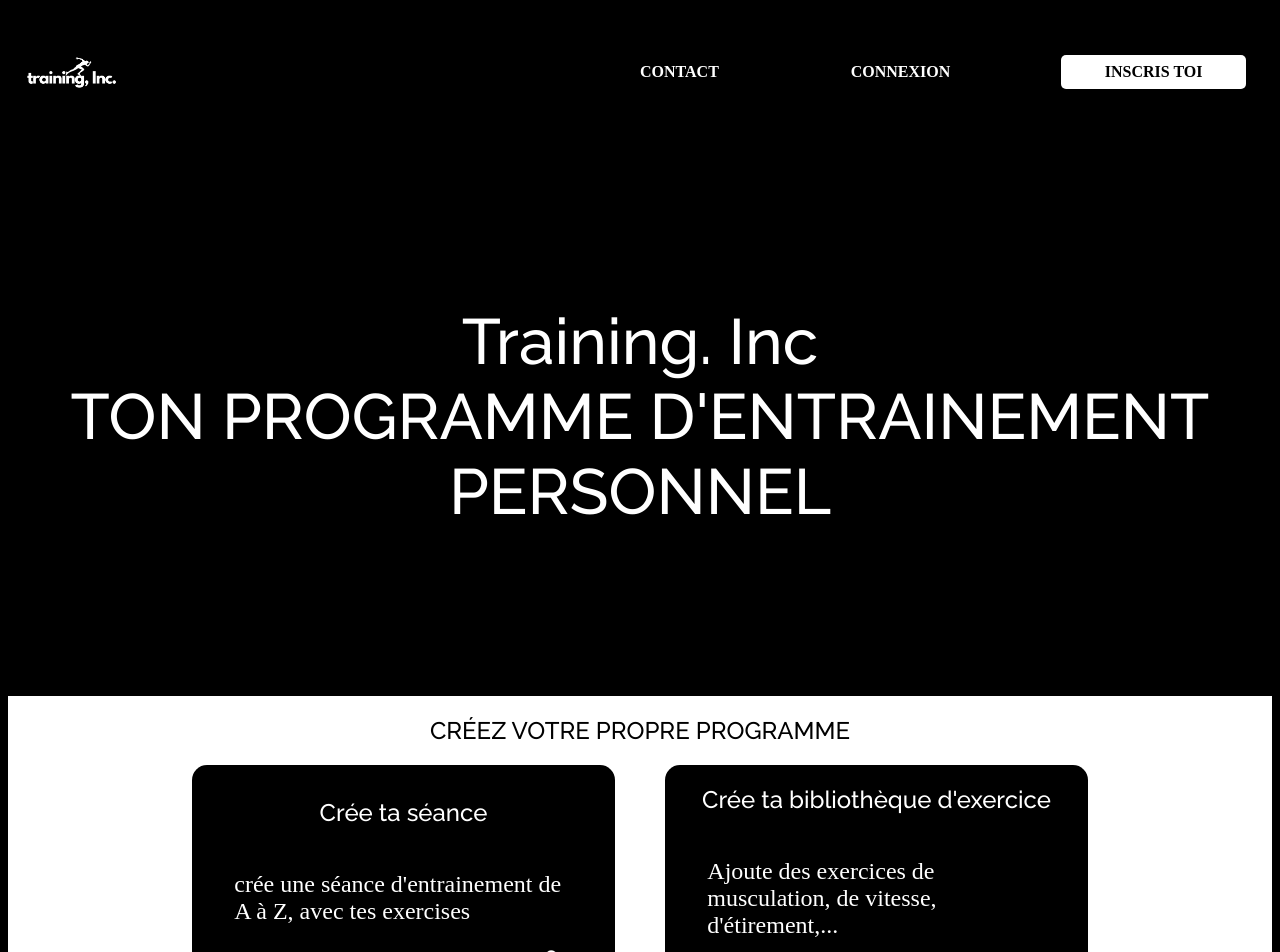
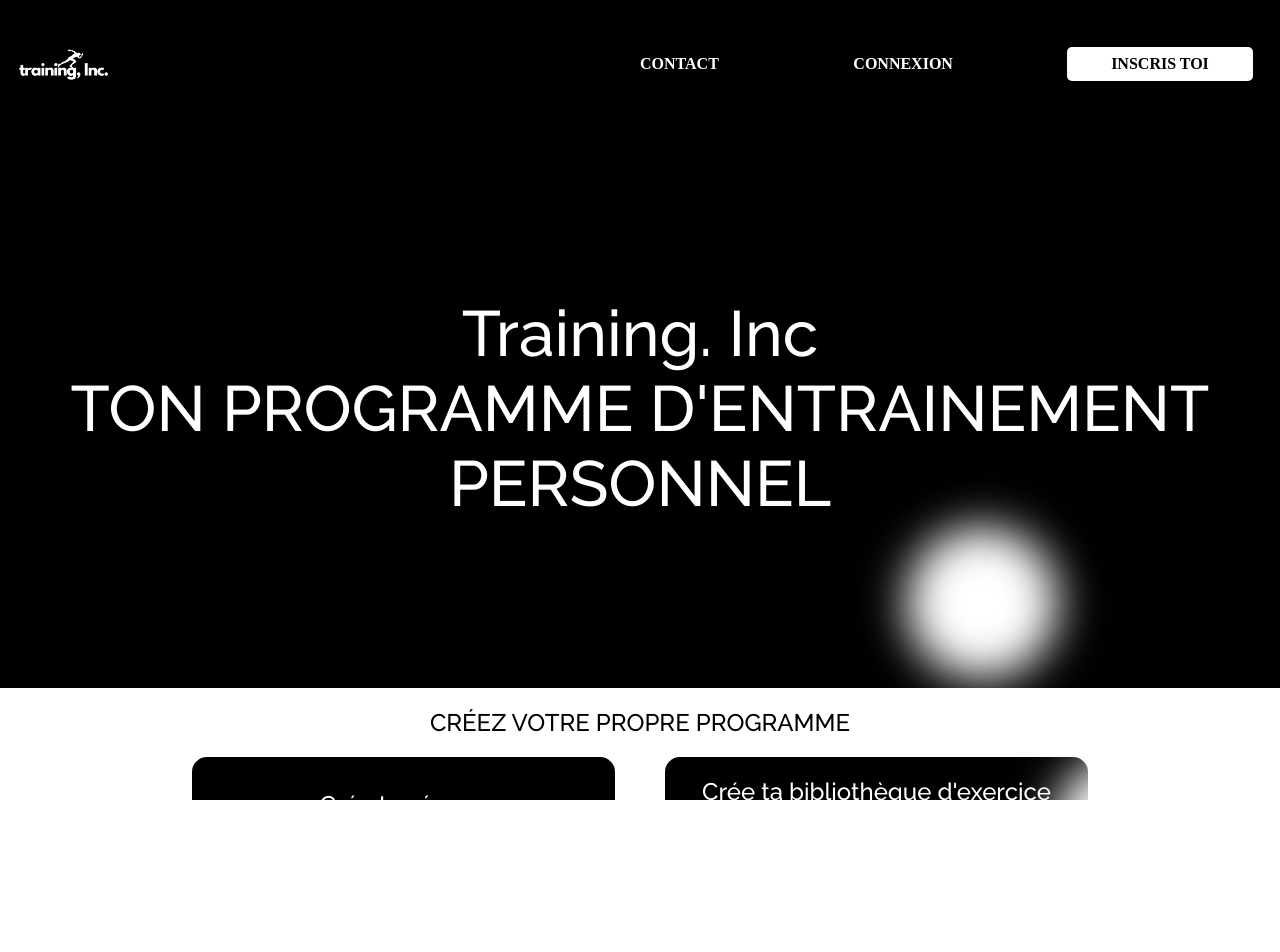
Before and after one commit to AlexandrePre/checkpoint4, a React (Vite) app in the folder frontend/: page / in a window 1280 px wide. Shown: the top 952 px of the page. After the commit the page ends 800 px from the top, so only its background shows below. Built offline with nearby package versions, Linux system fonts and the light colour scheme; no server answers.

Commit message:
animation backgorud

```diff
--- a/frontend/src/App.css
+++ b/frontend/src/App.css
@@ -1,6 +1,87 @@
-body {
-  background-color: black;
+@keyframes move {
+  100% {
+      transform: translate3d(0, 0, 1px) rotate(360deg);
+  }
 }
+
+.App {
+  position: fixed;
+  width: 100vw;
+  height: 100vh;
+  top: 0;
+  left: 0;
+  background: #000000;
+  overflow: hidden;
+}
+
+.App span {
+  width: 19vmin;
+  height: 19vmin;
+  border-radius: 19vmin;
+  backface-visibility: hidden;
+  position: absolute;
+  animation: move;
+  animation-duration: 43;
+  animation-timing-function: linear;
+  animation-iteration-count: infinite;
+}
+
+
+.App span:nth-child(0) {
+  color: #ffffff;
+  top: 8%;
+  left: 5%;
+  animation-duration: 39s;
+  animation-delay: -34s;
+  transform-origin: -14vw 4vh;
+  box-shadow: -38vmin 0 5.0496333733007415vmin currentColor;
+}
+.App span:nth-child(1) {
+  color: #ffffff;
+  top: 10%;
+  left: 58%;
+  animation-duration: 65s;
+  animation-delay: -48s;
+  transform-origin: -22vw -24vh;
+  box-shadow: 38vmin 0 5.748522215547846vmin currentColor;
+}
+.App span:nth-child(2) {
+  color: #ffffff;
+  top: 56%;
+  left: 98%;
+  animation-duration: 72s;
+  animation-delay: -27s;
+  transform-origin: -20vw 14vh;
+  box-shadow: -38vmin 0 5.518838294205157vmin currentColor;
+}
+.App span:nth-child(3) {
+  color: #ffffff;
+  top: 4%;
+  left: 59%;
+  animation-duration: 41s;
+  animation-delay: -70s;
+  transform-origin: -4vw -16vh;
+  box-shadow: 38vmin 0 5.553212706928196vmin currentColor;
+}
+.App span:nth-child(4) {
+  color: #ffffff;
+  top: 92%;
+  left: 68%;
+  animation-duration: 7s;
+  animation-delay: -52s;
+  transform-origin: 24vw 1vh;
+  box-shadow: 38vmin 0 5.520225730699353vmin currentColor;
+}
+.App span:nth-child(5) {
+  color: #ffffff;
+  top: 70%;
+  left: 64%;
+  animation-duration: 67s;
+  animation-delay: -69s;
+  transform-origin: -19vw 18vh;
+  box-shadow: 38vmin 0 5.343636436438793vmin currentColor;
+}
+
 
 a {
   color: none;
--- a/frontend/src/App.jsx
+++ b/frontend/src/App.jsx
@@ -7,6 +7,12 @@ import "./App.css";
 function App() {
   return (
     <div className="App">
+      <span />
+      <span />
+      <span />
+      <span />
+      <span />
+      <span />
       <Router>
         <AuthProvider>
           <Transition />
```
